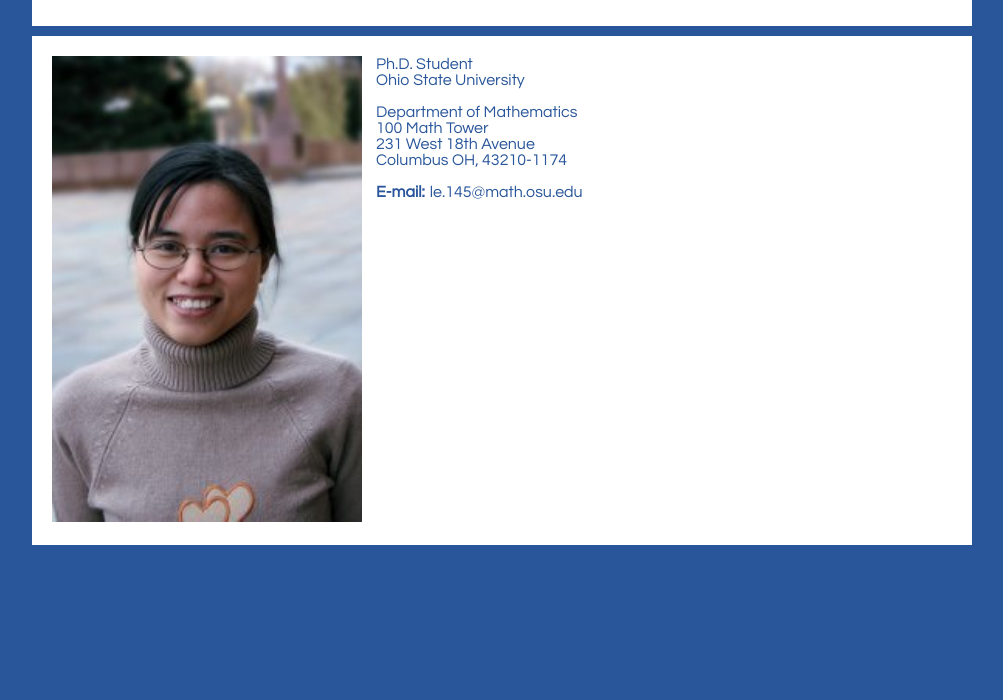
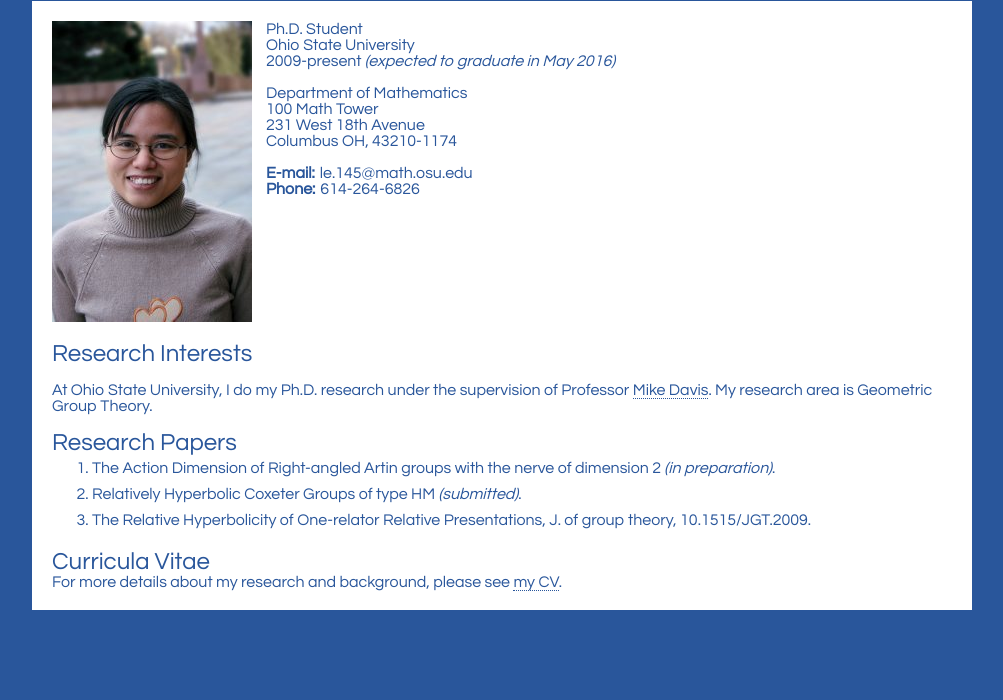
Before and after one commit to giang-le/giang-le.github.io, a plain HTML site: page index.html in a window 1280 px wide. Shown: the part 100-800 px from the top of the page, without its empty margins (138-1141 px from the left). Drawn offline with Linux system fonts and the light colour scheme.

Commit message:
Added research interests, papers and CV to make a quite complete first draft.

```diff
--- a/css/main.css
+++ b/css/main.css
@@ -1,3 +1,4 @@
+/* Adapted from the home page of Daniela M. Witten at http://faculty.washington.edu/dwitten/index.html */
 body {
     font-family: "Century Gothic","Avant Garde Gothic","Avant Garde","URW Gothic L",helvetica,sans-serif;
     font-size: 16px;
@@ -10,3 +11,26 @@ body {
     padding: 20px;
     margin: 10px auto;
 }
+a {
+    color: #29569B;
+    text-decoration: none;
+    border-bottom: 1px dotted;
+}
+.title {
+    font-size: 20px;
+    float: left;
+}
+h1, h2, h3, h4, h5 {
+    margin: 0;
+    font-family: "Century Gothic","Avant Garde Gothic","Avant Garde","URW Gothic L",helvetica,sans-serif;
+    font-weight: normal;
+}
+ol li {
+    padding: 5px 0;
+}
+ol {
+    margin: 0 auto;
+}
+h3 {
+    margin-top: 20px;
+}
--- a/index.html
+++ b/index.html
@@ -10,21 +10,16 @@
   <body>
     <div class="header">
       <div class="title"><h1>Giang Le</h1></div>
-      <!--<div class="nav">-->
-        <!--<ul>-->
-          <!--<li><a href="index.html">home</a></li>-->
-        <!--</ul>-->
-      <!--</div>-->
       <div style="clear: both;"></div>
     </div>
     <div class="main">
       <div style="float: left; padding-right: 14px;">
-      <img src="/images/photo_profile.jpg" width="310" border="0"/>
+      <img src="/images/photo_profile.jpg" border="0">
     </div>
     <div>
-      <!--<a href="index.html">Giang Le</a><br>-->
       Ph.D. Student<br>
       Ohio State University<br>
+      2009-present <i>(expected to graduate in May 2016)</i><br>
       <br>
       Department of Mathematics<br>
       100 Math Tower<br>
@@ -35,24 +30,31 @@
         <div style="float: left; font-weight: bold;">E-mail: </div>
         <div style="float: left; width: 200px; padding-left: 5px;">le.145@math.osu.edu</div>
       </div>
+      <br>
+      <div>
+        <div style="float: left; font-weight: bold;">Phone: </div>
+        <div style="float: left; width: 200px; padding-left: 5px;">614-264-6826</div>
+      </div>
     </div>
     <br>
     <br>
     <div style="clear: both;"></div>
+    <br>
+    <h2>Research Interests</h2>
+    <br>
+    At Ohio State University, I do my Ph.D. research under the supervision of Professor
+      <a href="https://people.math.osu.edu/davis.12/">Mike Davis</a>. My research area is Geometric Group Theory.
+      <br>
+    <br>
+    <h2>Research Papers</h2>
+    <ol>
+      <li>The Action Dimension of Right-angled Artin groups with the nerve of dimension 2 <i>(in preparation)</i>.</li>
+      <li>Relatively Hyperbolic Coxeter Groups of type HM <i>(submitted)</i>.</li>
+      <li>The Relative Hyperbolicity of One-relator Relative Presentations, J. of group theory, 10.1515/JGT.2009.</li>
+    </ol>
+    <br>
+    <h2>Curricula Vitae</h2>
+    For more details about my research and background, please see <a href="/files/Giang-Le-CV.pdf">my CV</a>.
   </div>
-  <!--<script type="text/javascript">-->
-
-    <!--var _gaq = _gaq || [];-->
-    <!--_gaq.push(['_setAccount', 'UA-36578004-1']);-->
-    <!--_gaq.push(['_trackPageview']);-->
-
-    <!--(function() {-->
-      <!--var ga = document.createElement('script'); ga.type = 'text/javascript'; ga.async = true;-->
-      <!--ga.src = ('https:' == document.location.protocol ? 'https://ssl' : 'http://www') + '.google-analytics.com/ga.js';-->
-      <!--var s = document.getElementsByTagName('script')[0]; s.parentNode.insertBefore(ga, s);-->
-    <!--})();-->
-
-  <!--</script>-->
   </body>
-
 </html>
```
Also changed, not shown: 1 other file.
